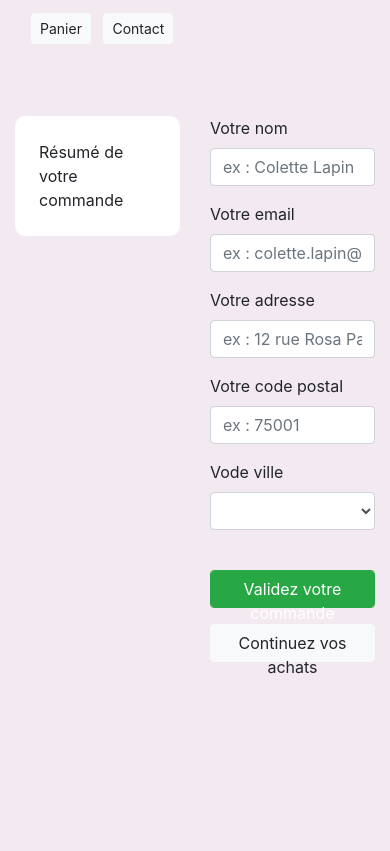
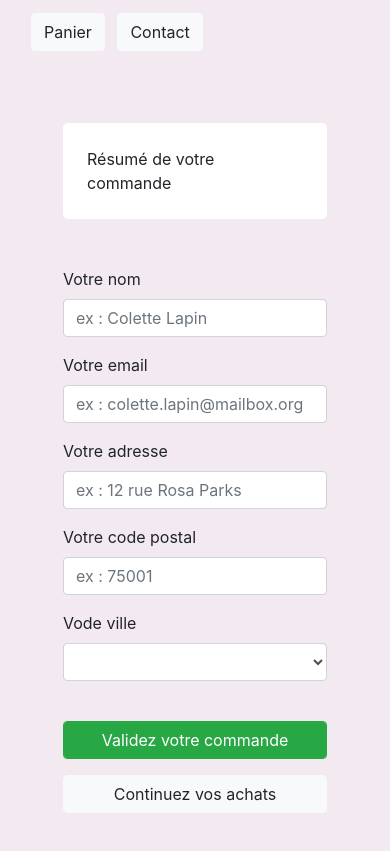
Before and after one commit to pauladeville/Orinoco, a website: page panier.html in a window 390 px wide. Shown: the part 71-922 px from the top of the page. Before the commit the page ends 844 px from the top, so only its background shows below. Drawn offline with nearby package versions, Linux system fonts and the light colour scheme; no server answers.

Commit message:
Basket page made responsive

```diff
--- a/panier.html
+++ b/panier.html
@@ -19,10 +19,10 @@
               <a href="index.html" class="navbar-brand"><img src="images/logo.JPG" alt="Logo de l'eshop Orinoco" height="50" /></a>
               <ul class="list-inline mt-3">
                 <li class="list-inline-item">
-                  <a href="panier.html" class="btn btn-sm btn-light">Panier</a>
+                  <a href="panier.html" class="btn btn-light">Panier</a>
                 </li>
                 <li class="list-inline-item">
-                  <a href="mailto:contact@orinoco.com" class="btn btn-sm btn-light">Contact</a>
+                  <a href="mailto:contact@orinoco.com" class="btn btn-light">Contact</a>
                 </li>
               </ul>
             </nav>
@@ -31,32 +31,35 @@
       </div>
     </div>
 
+<!-- CONTAINER -->
+    <div class="container-fluid">
+      <div class="row mt-5">
+
+<!-- RESUME COMMANDE -->
+        <div class="col-12 col-md-6">
+          <p id="panier" class="p-4 mx-5 mb-5">Résumé de votre commande</p>
+        </div>
+
 <!-- FORMULAIRE -->
-
-    <div class="container">
-      <div class="row my-5">
-        <div class="col col-md-6">
-          <p id="panier" class="px-4 py-4">Résumé de votre commande</p>
-        </div>
-        <div class="col col-md-6">
+        <div class="col-12 col-md-6 mb-5">
           <form>
-            <div class="form-group">
+            <div class="form-group mx-5">
                 <label for="name">Votre nom</label>
                 <input type="text" class="form-control" id="name" placeholder="ex : Colette Lapin">
             </div>
-            <div class="form-group">
+            <div class="form-group mx-5">
                 <label for="email">Votre email</label>
                 <input type="email" class="form-control" id="email" placeholder="ex : colette.lapin@mailbox.org">
             </div>
-            <div class="form-group">
+            <div class="form-group mx-5">
                 <label for="adress">Votre adresse</label>
                 <input type="text" class="form-control" id="adress" placeholder="ex : 12 rue Rosa Parks ">
             </div>
-            <div class="form-group">
+            <div class="form-group mx-5">
                 <label for="cp">Votre code postal</label>
                 <input type="number" class="form-control" id="cp" maxlength="5" placeholder="ex : 75001 ">
             </div>
-            <div class="form-group">
+            <div class="form-group mx-5">
                 <label for="city">Vode ville</label>
                 <select id="city" name="city" class="form-control" type="radio">
                   <option class="data-option0 d-none" value=""></option>
@@ -67,12 +70,13 @@
                   <option class="data-option5 d-none" value=""></option>
               </select>
             </div>
-            <button type="submit" class="btn btn-success form-control mt-4">Validez votre commande</button>
-            <a type="button" href="index.html" class="btn btn-light form-control my-3">Continuez vos achats</a>
+            <div class="mx-5">
+              <button type="submit" class="btn btn-success form-control mt-4">Validez votre commande</button>
+              <a type="button" href="index.html" class="btn btn-light form-control my-3 ">Continuez vos achats</a>
+            </div>
           </form>
         </div>
       </div>
-
     </div>
 
     <script src="js/index.js"></script>
--- a/style.css
+++ b/style.css
@@ -9,5 +9,5 @@ body {
 }
 #panier {
     background-color: white;
-    border-radius: 10px;
+    border-radius: 5px;
 }
```
Also changed, not shown: index.html (+2 -2 lines), produit.html (+1 -1 lines).
